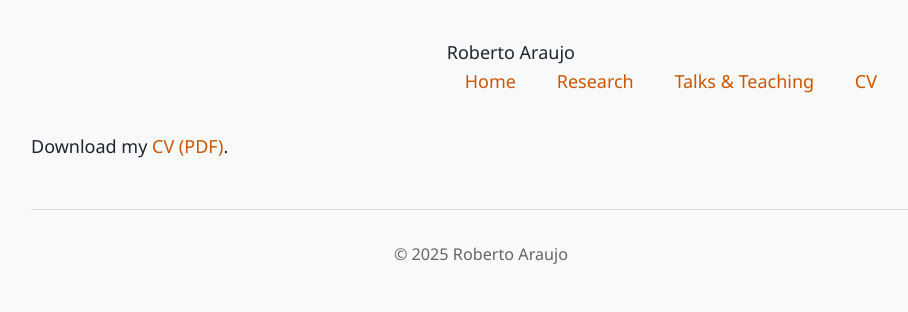
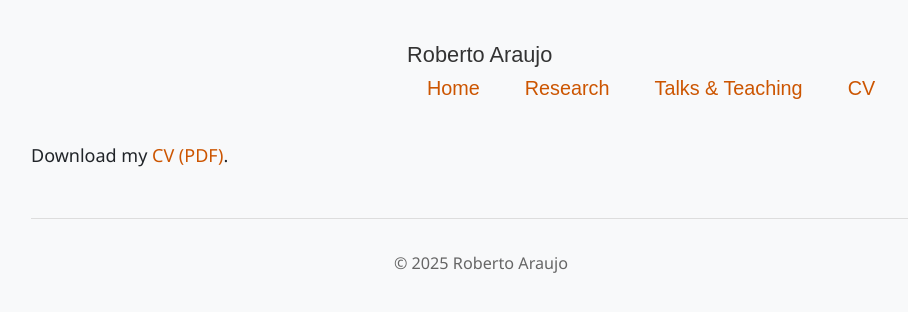
Before and after one commit to r-saraujo/r-saraujo.github.io, a Jekyll site: the page built from cv.md, in a window 1280 px wide. Shown: the top 312 px of the page, without its empty margins (159-1067 px from the left). Built offline with Jekyll 4.4.1, drawn with Linux system fonts in a browser that asks for light colours.

Commit message:
Update style.css

```diff
--- a/assets/style.css
+++ b/assets/style.css
@@ -29,6 +29,13 @@ header {
       justify-content: flex-end; /* Align nav to right */
       background-color: #f8f9fa;
       padding: 1rem 2rem;
+}
+
+header div {
+  font-size: 1.1em;
+  font-weight: normal;
+  color: #333;
+  font-family: Arial, sans-serif;
 }
 
 /* header {
```
